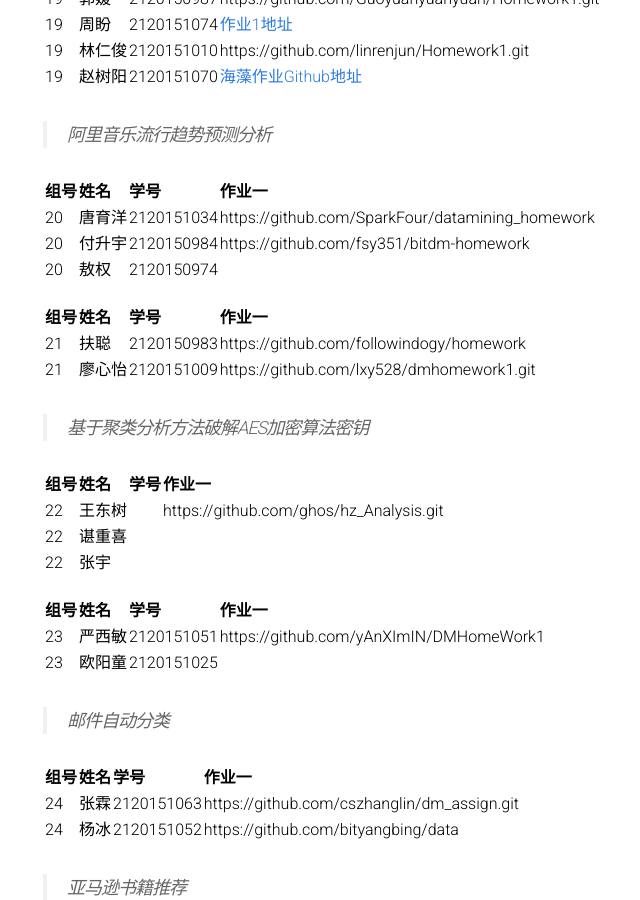
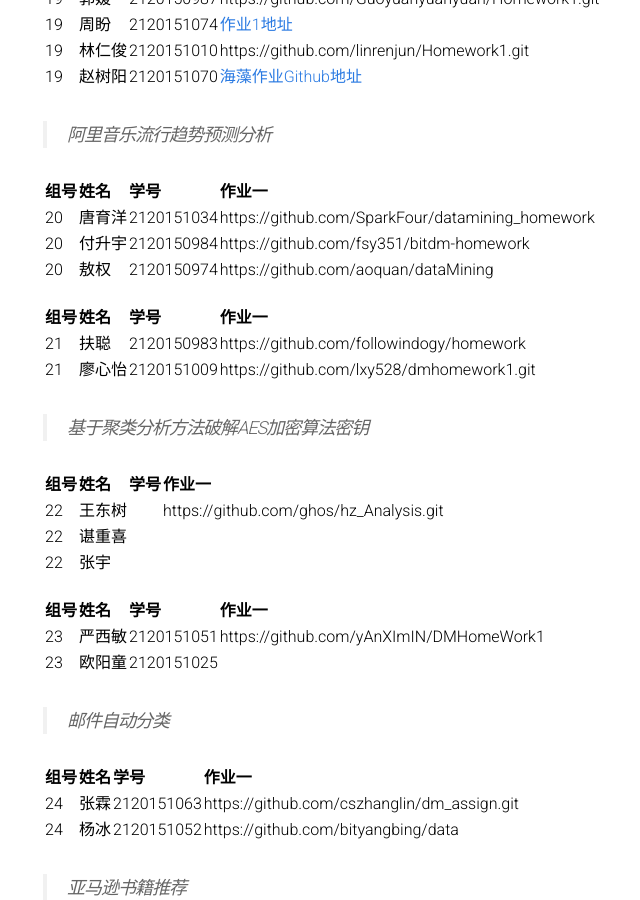
Before and after one commit to BITDM/bitdm.github.io, a Jekyll site: the page built from 2016/groups.md, in a window 1280 px wide and 900 px high, scrolled down 3668 px. Shown: the whole window, without its empty margins (197-837 px from the left). Built offline with Jekyll 4.4.1, drawn with Linux system fonts in a browser that asks for light colours; some of the changed lines change nothing that is shown.

Commit message:
first commit

```diff
--- a/2016/groups.md
+++ b/2016/groups.md
@@ -163,7 +163,7 @@ permalink: /2016/groups/
 |:-------------|:-------------|:-----|:-----|
 |20|唐育洋|2120151034|https://github.com/SparkFour/datamining_homework
 |20|付升宇|2120150984|https://github.com/fsy351/bitdm-homework
-|20|敖权|2120150974|
+|20|敖权|2120150974|https://github.com/aoquan/dataMining
 
 |组号|姓名|学号|作业一|
 |:-------------|:-------------|:-----|:-----|
```
